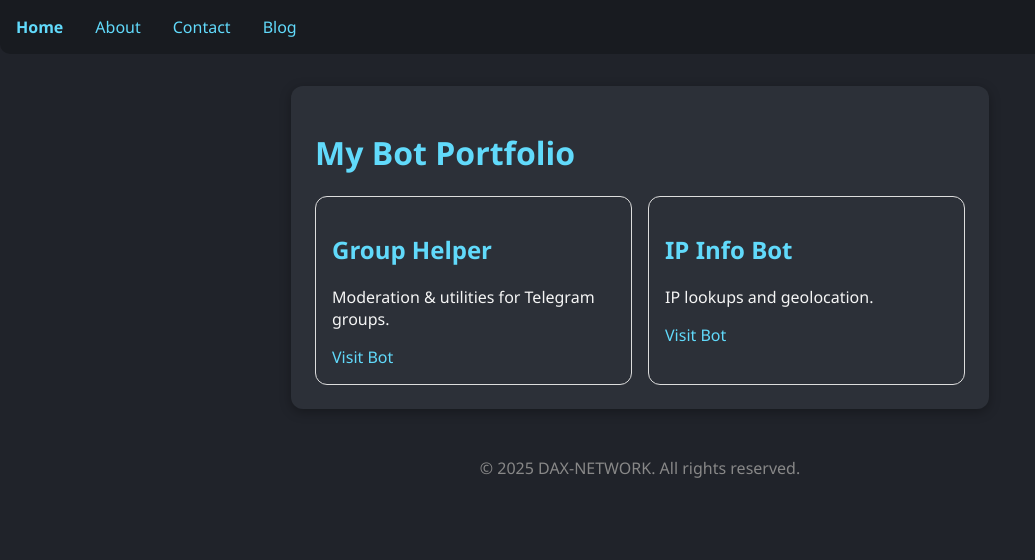
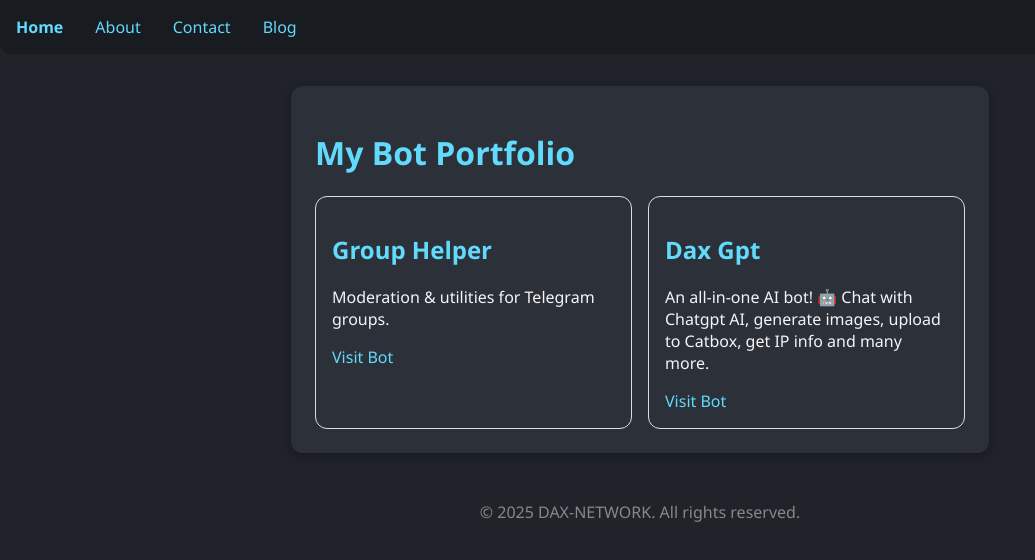
Before and after one commit to LORD-SANTINO/My-bots, a Next.js app: page / in a window 1280 px wide. Shown: the top 560 px of the page, without its empty margins (0-1035 px from the left). Built offline with nearby package versions, Linux system fonts and the light colour scheme.

Commit message:
Update bots.js

```diff
--- a/data/bots.js
+++ b/data/bots.js
@@ -1,6 +1,6 @@
 // data/bots.js
 const bots = [
-  { id: "grp-helper", name: "Group Helper", description: "Moderation & utilities for Telegram groups.", link: "https://t.me/grphelper_bot" },
-  { id: "ipinfo", name: "IP Info Bot", description: "IP lookups and geolocation.", link: "https://t.me/daxgpt_bot" }
+  { id: "grp-helper", name: "Group Helper", description: "Moderation & utilities for Telegram groups.", link: "https://t.me/grphelper_bot?start=_tgr_ovnQ8FthYmQ0" },
+  { id: "Dax Gpt", name: "Dax Gpt", description: "An all-in-one AI bot! 🤖 Chat with Chatgpt AI, generate images, upload to Catbox, get IP info and many more.", link: "https://t.me/daxgpt_bot?start=_tgr_Ka6XxGcyOGU0" }
 ];
 export default bots;
```
